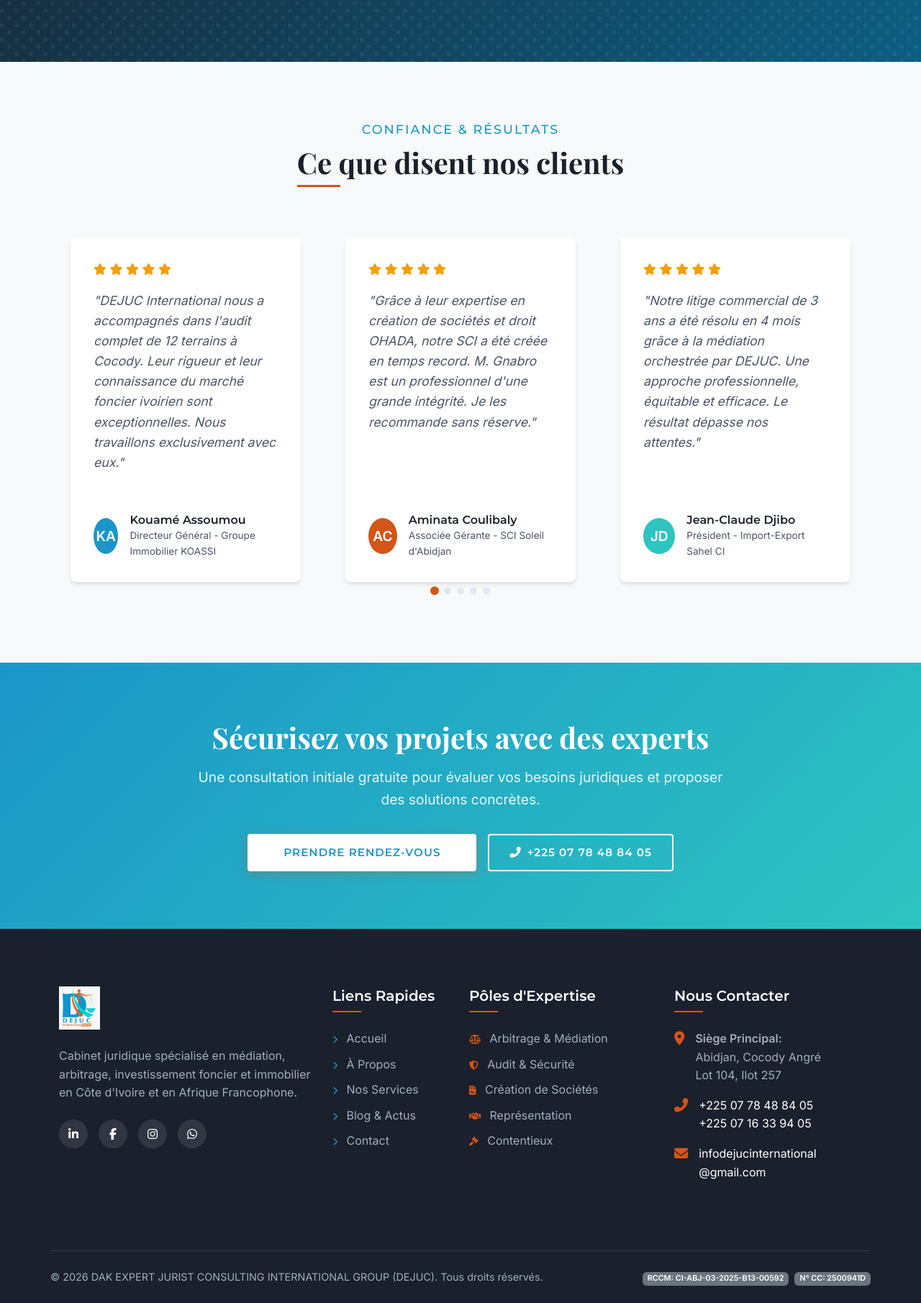
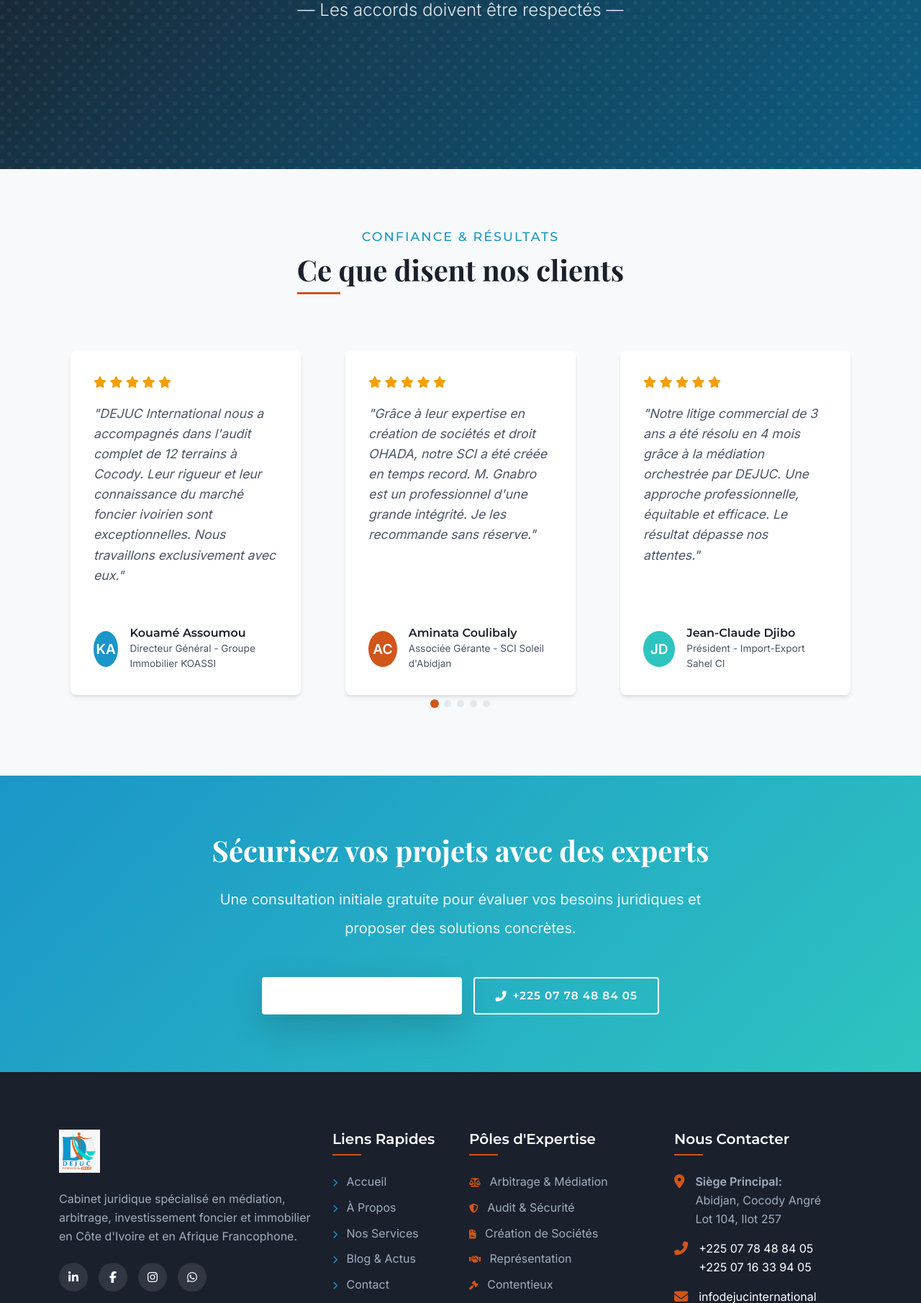
Before and after one commit to silvercross2021-web/SITE-VITRINE-DEJUC, a Django app: page / in a window 1280 px wide. Shown: the part 3399-5210 px from the top of the page at 72% size. Run offline with Django 5.2, Linux system fonts and the light colour scheme; some libraries are stand-ins or nearby versions; some web fonts are replaced.

Commit message:
Complete redesign & structuring of Homepage for Awwwards-level Premium aesthetic

```diff
--- a/templates/index.html
+++ b/templates/index.html
@@ -20,7 +20,7 @@
         <div class="row align-items-center">
             <div class="col-lg-8" data-aos="fade-up" data-aos-duration="1200">
                 <p class="hero-maxim">« Pacta sunt servanda »</p>
-                <h1 class="hero-title">
+                <h1 class="hero-title mb-4" style="line-height: 1.2; letter-spacing: -1px;">
                     <span class="typed-text"></span>
                 </h1>
                 <p class="hero-subtitle delay-200 fade-in-up visible">
@@ -131,8 +131,8 @@
         <div class="row text-center mb-5" data-aos="fade-up">
             <div class="col-lg-8 mx-auto">
                 <span class="section-subtitle">Nos Domaines d'Intervention</span>
-                <h2 class="section-title">6 Pôles d'Expertise à Votre Service</h2>
-                <p class="text-muted mt-3">Une approche multidisciplinaire pour sécuriser vos projets, résoudre vos litiges et vous accompagner dans votre croissance en Afrique Francophone.</p>
+                <h2 class="section-title mb-4 font-serif">6 Pôles d'Expertise à Votre Service</h2>
+                <p class="text-muted mt-3 fs-5 lh-lg">Une approche multidisciplinaire pour sécuriser vos projets, résoudre vos litiges et vous accompagner dans votre croissance en Afrique Francophone.</p>
             </div>
         </div>
 
@@ -174,7 +174,7 @@
                     <img src="https://images.unsplash.com/photo-1497366216548-37526070297c?auto=format&fit=crop&w=800&q=80" alt="Bureau professionnel" class="img-fluid rounded shadow-lg img-reveal visible">
 
                     <!-- Floating Badge -->
-                    <div class="position-absolute bottom-0 end-0 bg-white p-4 shadow-lg rounded float-anim" style="transform: translate(20%, 20%); z-index: 10;">
+                    <div class="position-absolute bottom-0 end-0 bg-white p-4 shadow-lg rounded float-anim" style="transform: translate(5%, 15%); z-index: 10; border: 1px solid rgba(0,0,0,0.05);">
                         <div class="d-flex align-items-center">
                             <div class="bg-primary text-white rounded-circle d-flex align-items-center justify-content-center me-3" style="width: 50px; height: 50px; background-color: var(--dejuc-orange) !important;">
                                 <i class="fas fa-star"></i>
@@ -192,8 +192,8 @@
                 <span class="section-subtitle">Pourquoi Nous Choisir</span>
                 <h2 class="section-title mb-4">Votre Sécurité Juridique, Notre Priorité</h2>
 
-                <p class="mb-4">
-                    DEJUC International Group est un cabinet d'expertise juridique alliant <span class="highlight-text visible">rigueur institutionnelle</span> et connaissance profonde des réalités africaines. Dirigé par M. Dakouri Gnabro, expert certifié, nous anticipons les risques pour sécuriser vos investissements.
+                <p class="mb-4 fs-5 text-muted lh-lg">
+                    DEJUC International Group est un cabinet d'expertise juridique alliant <strong class="text-dark">rigueur institutionnelle</strong> et connaissance profonde des réalités africaines. Dirigé par M. Dakouri Gnabro, expert certifié, nous anticipons les risques pour sécuriser vos investissements.
                 </p>
 
                 <div class="mt-4">
@@ -266,7 +266,7 @@
         <div class="row text-center mb-5" data-aos="fade-up">
             <div class="col-lg-8 mx-auto">
                 <span class="section-subtitle">Confiance & Résultats</span>
-                <h2 class="section-title">Ce que disent nos clients</h2>
+                <h2 class="section-title font-serif mb-4">Ce que disent nos clients</h2>
             </div>
         </div>
 
@@ -315,10 +315,10 @@
     <div class="container">
         <div class="row justify-content-center">
             <div class="col-lg-8 text-center">
-                <h2 class="cta-title font-serif">Sécurisez vos projets avec des experts</h2>
-                <p class="cta-desc">Une consultation initiale gratuite pour évaluer vos besoins juridiques et proposer des solutions concrètes.</p>
+                <h2 class="cta-title font-serif fw-bold mb-4">Sécurisez vos projets avec des experts</h2>
+                <p class="cta-desc fs-5 lh-lg mb-5">Une consultation initiale gratuite pour évaluer vos besoins juridiques et proposer des solutions concrètes.</p>
                 <div class="d-flex justify-content-center gap-3 flex-wrap">
-                    <a href="{% url 'contact' %}" class="btn-dejuc btn-primary bg-white text-primary px-5">Prendre Rendez-vous</a>
+                    <a href="{% url 'contact' %}" class="btn-dejuc btn-primary bg-white shadow-lg">Prendre Rendez-vous</a>
                     <a href="tel:+2250778488405" class="btn-dejuc btn-outline-white"><i class="fas fa-phone-alt me-2"></i> +225 07 78 48 84 05</a>
                 </div>
             </div>
```
